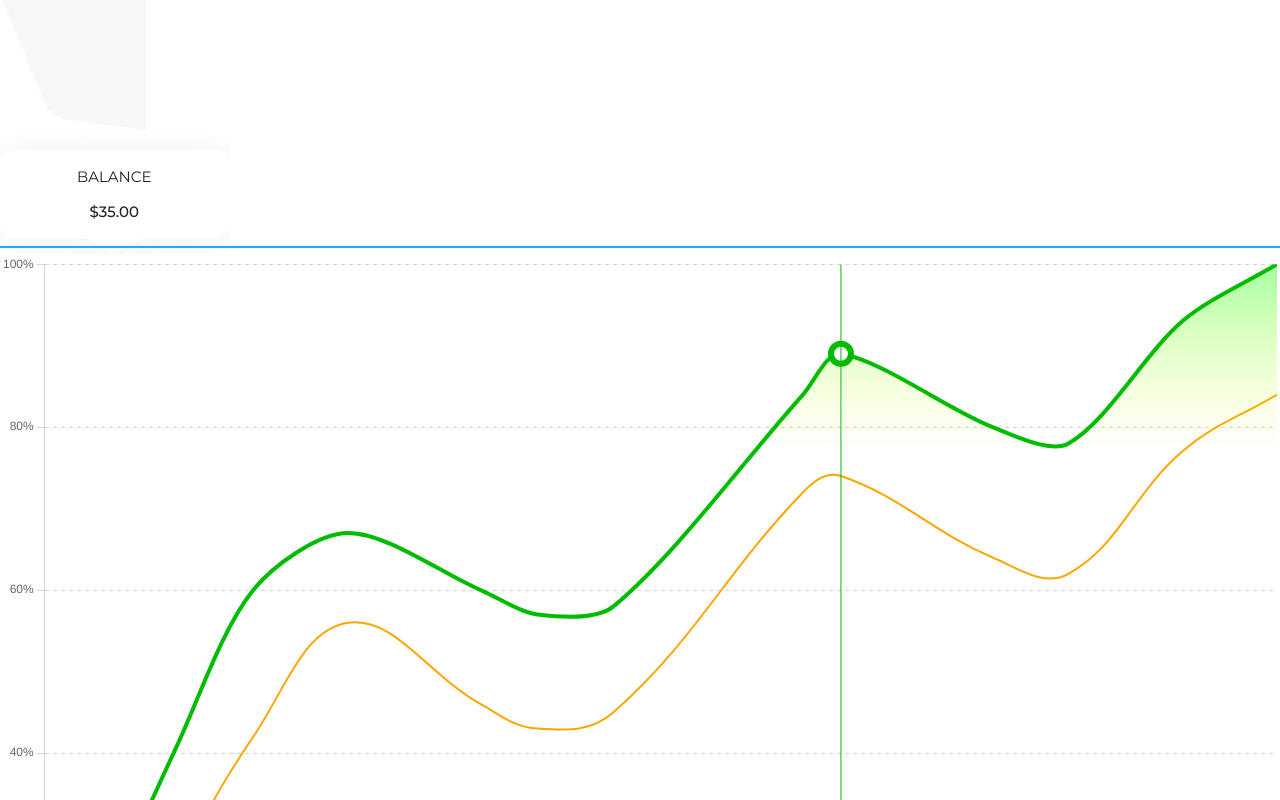
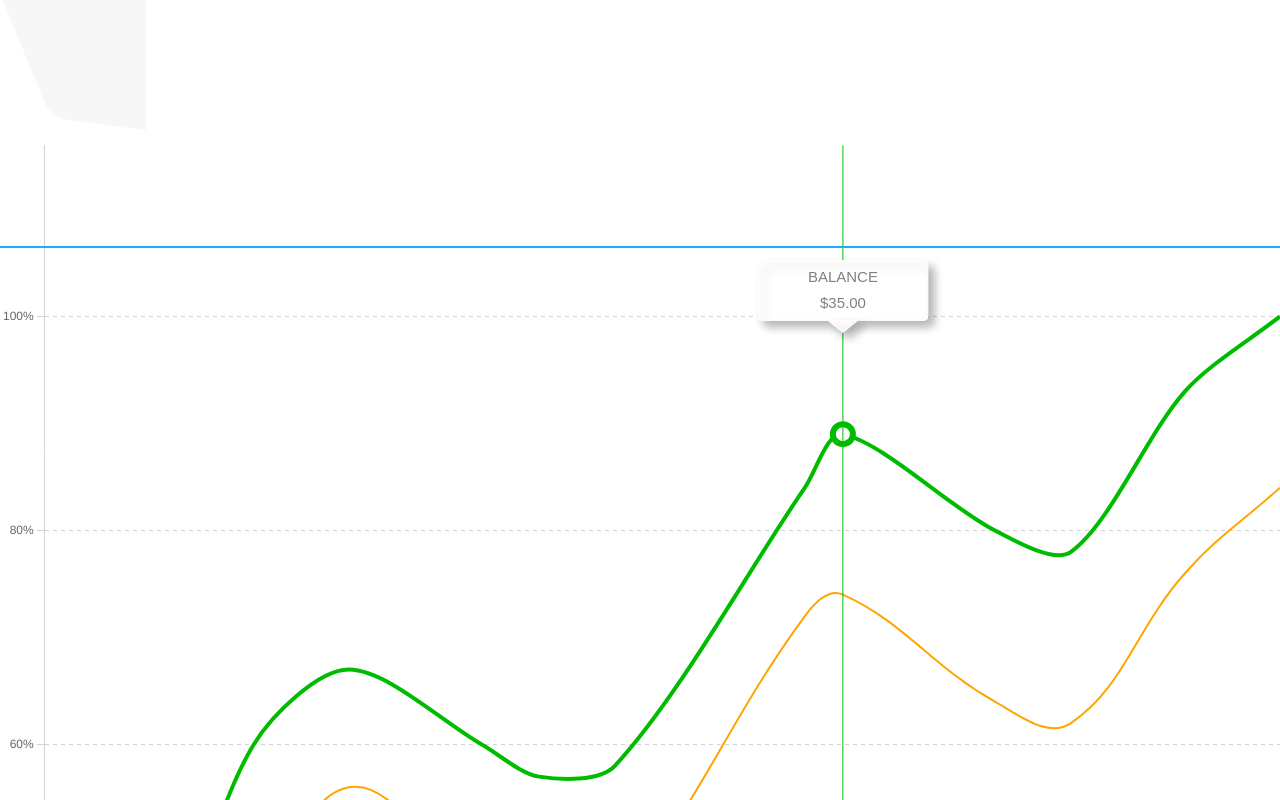
Before and after one commit to Iman-khodamoradiany/Crypto_Web, a React (Vite) app: page / in a window 1280 px wide. Shown: the part 560-1360 px from the top of the page. Built offline with nearby package versions, Linux system fonts and the light colour scheme.

Commit message:
Enhance line chart annotations and axis formatting

```diff
--- a/src/Core/constans/lineChartInfo.js
+++ b/src/Core/constans/lineChartInfo.js
@@ -11,6 +11,6 @@ export const lineChartInfo=[
     {xValue:4.2,yValue1:89,yValue2:74},
     {xValue:5,yValue1:80,yValue2:64},
     {xValue:5.4,yValue1:78,yValue2:62},
-    {xValue:6,yValue1:93,yValue2:77},
+    {xValue:6,yValue1:93,yValue2:76},
     {xValue:6.5,yValue1:100,yValue2:84},
 ]
--- a/src/component/Ui/Moloculs/LineChart/LineChart.jsx
+++ b/src/component/Ui/Moloculs/LineChart/LineChart.jsx
@@ -2,38 +2,121 @@ import {Line} from "react-chartjs-2"
 
 
 function LineChart({lineChartData}){
+    const customLabelPlugin = {
+    id: 'customLabelPlugin',
+    afterDatasetsDraw: (chart) => {
+      const { ctx, scales } = chart;
+      const x = scales.x.getPixelForValue(4.2);
+      const y = scales.y.getPixelForValue(100);
+
+
+      const isDark = document.body.classList.contains('dark');
+       // const isDark = window.matchMedia('(prefers-color-scheme: dark)').matches;
+
+
+      ctx.save();
+      ctx.fillStyle =  isDark ? '#1a1a1a' : 'white';
+      ctx.strokeStyle =  isDark ? '#2b2b2b' : 'white';
+      ctx.lineWidth = 1;
+      ctx.font = 'normal 15px Arial';
+      ctx.textAlign = 'center';
+      ctx.textBaseline = 'top';
+      const textLines = ['BALANCE', '$35.00'];
+      const lineHeight = 26;
+
+      ctx.shadowColor = 'rgb(0,0,0,0.3)';
+      ctx.shadowBlur = 10;
+      ctx.shadowOffsetX = 6;
+      ctx.shadowOffsetY = 6;
+
+// محاسبه‌ی عرض و ارتفاع باکس
+      const textWidths = textLines.map(line => ctx.measureText(line).width);
+      const boxWidth = Math.max(...textWidths) + 100;
+      const boxHeight = textLines.length * lineHeight + 8;
+
+      const triangleHeight = 12;
+      const triangleWidth = 30;
+
+     const boxX = x - boxWidth / 2;
+     const boxY = y - boxHeight - triangleHeight +16;
+
+// رسم مستطیل
+     ctx.beginPath();
+     ctx.roundRect(boxX, boxY, boxWidth, boxHeight, 4);
+     ctx.fill();
+     ctx.stroke();
+
+// رسم مثلث پایین
+   ctx.beginPath();
+   ctx.moveTo(x - triangleWidth / 2, boxY + boxHeight);
+   ctx.lineTo(x + triangleWidth / 2, boxY + boxHeight);
+   ctx.lineTo(x, boxY + boxHeight + triangleHeight);
+   ctx.closePath();
+   ctx.fill();
+   ctx.stroke();
+
+   ctx.shadowColor='transparent'
+   ctx.shadowBlur=0;
+   ctx.shadowOffsetX=0;
+   ctx.shadowOffsetY=0;
+
+// رسم متن‌ها
+   ctx.fillStyle = 'gray';
+   textLines.forEach((line, i) => {
+   ctx.fillText(line, x, boxY + 10 + i * lineHeight);
+   });
+
+
+   ctx.restore();
+    }
+  };
+
+
     return(
         <div className=" chart-container" >
             <Line
                height={'100px'}
-               width={'150'}
+               width={'100px'}
                data={lineChartData}
                options={{
                  responsive: true,
                  plugins:{
                     annotation: {
                         annotations: {
-                            // label: {
+                            // mylabel: {
                             //     type: 'label',
                             //     xValue: 4.2,
-                            //     yValue: 110,
-                            //     position: 'top',
+                            //     yValue: 115,
                             //     backgroundColor: 'white',
                             //     borderColor: 'lightGray',
                             //     borderWidth: 1,
-                            //     content: ['BALANCE, $35.00'],
+                            //     width:20,
+                            //     height:8,
+                            //     padding:14,
+                            //     cornerRadius: 8,
+                            //     content: ['BALANCE', '','$35.00'],
                             //     font: {
-                            //            size: 20,
+                            //            size: 12,
                             //            weight: 'bold',
-                            //            color:'black'
+                            //            color:'gray'
                             //         },
-                            //     padding: 16,
-                            //     cornerRadius: 4,
                             //     textAlign: 'center',
                             //     display: true,
-                            //     z:100,
                             //     drawTime:'afterDatasetsDraw',
-                            //     clip:false
+                            //     z:9999,
+                            //     clip:false,
+                            //     shadowBlur:20,
+                            //     shadowOffsetY:4,
+                            //     shadowOffsetX:6,
+                            //     borderShadowColor:'Gray',
+                            //     backgroundShadowColor:'gray',
+                            //     callout:{
+                            //         display:true,
+                            //         side:'bottom',
+                            //         length:10,
+                            //         borderWidth:1,
+                            //         borderColor:'lightGray'
+                            //     }
                             // },
                             point1: {
                                 type: 'point',
@@ -83,16 +166,37 @@ function LineChart({lineChartData}){
                     },
                     y:{
                         min:0,
-                        max:100,
+                        max:116,
                         border:{
                             dash:[4,4],
                             color:'lightGray',
                             dark:{color:'gray'}
                         },
                         grid:{
+                            drawTicks:true,
+                            drawOnChartArea:true,
+                            callback:function(context){
+                                const value=context.ticks.value
+                                if(value>100){
+                                    return ''
+                                }
+                                return value
+                            },
                             display:true,
-                            color:'lightGray',
-                            dark:{color:'gray'},
+                            color:function(context){
+                                const value=context.tick.value;
+                                if(value>100){
+                                    return 'transparent'
+                                }
+                                return "lightGray"
+                            },
+                            dark:{color:function(context){
+                                const value=context.tick.value;
+                                if(value>100){
+                                    return 'transparent'
+                                }
+                                return 'gray'
+                            }},
                         },
                         ticks:{
                             stepSize:20,
@@ -107,6 +211,7 @@ function LineChart({lineChartData}){
                     }
                  }
                }}
+               plugins={[customLabelPlugin]}
             />
         </div>
     )
--- a/src/component/Ui/Organims/FinancialOverviewSection/FinancialOverviewSection.jsx
+++ b/src/component/Ui/Organims/FinancialOverviewSection/FinancialOverviewSection.jsx
@@ -22,7 +22,7 @@ function FinancialOverViewSection(){
                 <div className="py-8 flex flex-col items-end ">
                    <div className="pt-10 pe-6 w-10/12 ">
                        <div className="flex justify-end pe-4">
-                           <img src="/Tooltip.png" alt="" className="-my-5 me-4 z-10"/>
+                           {/* <img src="/Tooltip.png" alt="" className="-my-5 me-4 z-10"/> */}
                        </div>
                        <ChartComponent />
                    </div>
```
